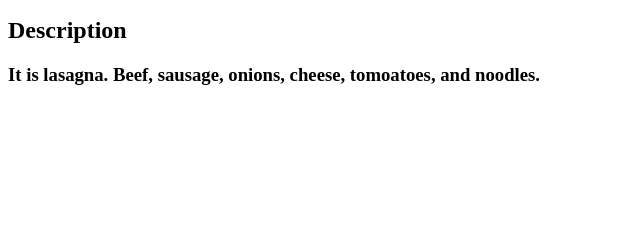
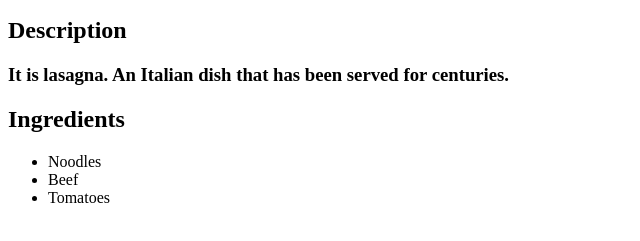
Before and after one commit to ryanshep92/odin-recipes, a plain HTML site: page recipes/lasagna.html in a window 1280 px wide. Shown: the part 101-342 px from the top of the page, without its empty margins (0-640 px from the left). Drawn offline with Linux system fonts and the light colour scheme.

Commit message:
Add description and inggredients list

```diff
--- a/recipes/lasagna.html
+++ b/recipes/lasagna.html
@@ -8,7 +8,13 @@
     <h1>Lasagna</h1>
     <img src="../images/lasagna.jpg" alt="Lasagna">
     <h2>Description</h2>
-    <h3>It is lasagna. Beef, sausage, onions, cheese, tomoatoes, and noodles.</h3>
+    <h3>It is lasagna. An Italian dish that has been served for centuries.</h3>
+    <h2>Ingredients</h2>
+    <ul>
+        <li>Noodles</li>
+        <li>Beef</li>
+        <li>Tomatoes</li>
+    </ul>
 </head>
 <body>
 
```
